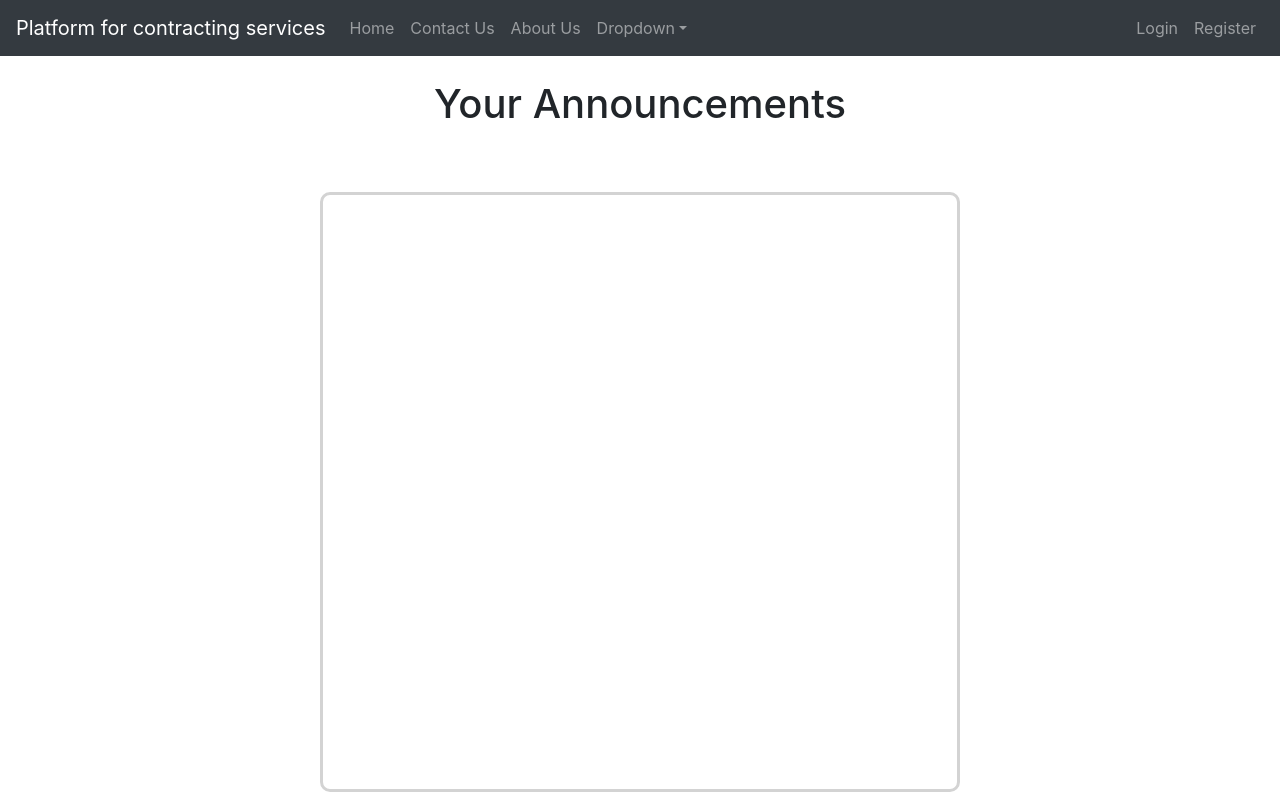
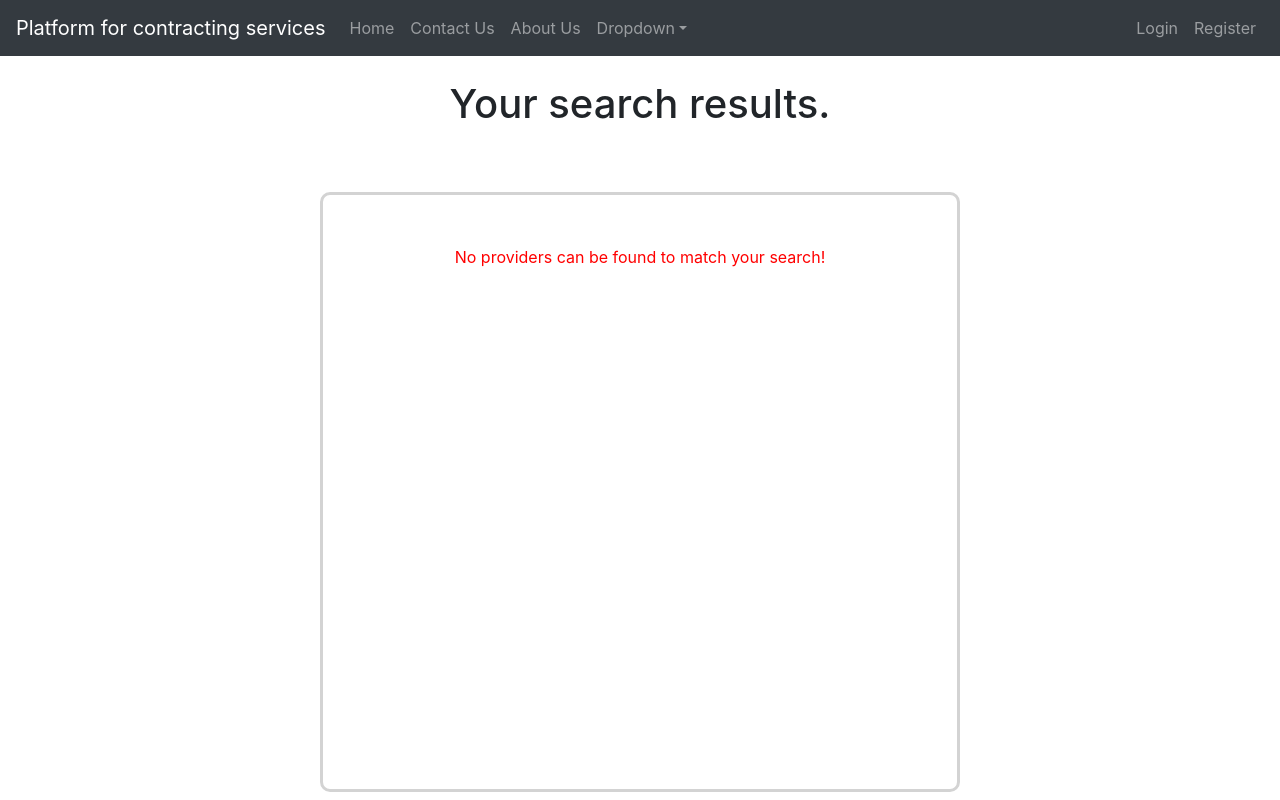
Before and after one commit to MichesMihnea/uid-project, a React (Create React App) app: page /search/1 in a window 1280 px wide. Built offline with nearby package versions, Linux system fonts and the light colour scheme.

Commit message:
Signed-off-by: MichesMihnea <mihnea_m2879@yahoo.com>

```diff
--- a/src/Home/Home.js
+++ b/src/Home/Home.js
@@ -2,13 +2,13 @@ import { PrimaryButton, TextField } from 'office-ui-fabric-react'
 import React from 'react'
 import { NavLink } from 'react-router-dom'
 import services from './services.jpg'
+import Sidebar from '../Sidebar/SidebarContainer'
 
 function Home() {
     return (
-        <><div className="login-wrapper">
-            <img src={services} style={{"marginTop": "50px", "height" : "500px", "width": "600px", "marginLeft": "-180px"}}/>
-            </div>
-        </>
+        <div style={{"marginTop": "5%"}}>
+        <Sidebar />
+        </div>
     )
 }
 
--- a/src/Login/Login.js
+++ b/src/Login/Login.js
@@ -54,6 +54,13 @@ class Login extends Component{
                         <p className="link">Don't have an account? Register!</p>
                     </NavLink>
                 </div>
+                <div className="link-wrapper">
+                    <NavLink to={"/passwordRecovery"}
+                        style={{ color: "blue", textDecoration: "none" }}
+                    >
+                        <p className="link">Forgot your password?</p>
+                    </NavLink>
+                </div>
             </div>
         if(this.state.success == 0){
             renderProfile =
@@ -73,6 +80,13 @@ class Login extends Component{
                         style={{ color: "blue", textDecoration: "none" }}
                     >
                         <p className="link">Don't have an account? Register!</p>
+                    </NavLink>
+                </div>
+                <div className="link-wrapper">
+                    <NavLink to={"/passwordRecovery"}
+                        style={{ color: "blue", textDecoration: "none" }}
+                    >
+                        <p className="link">Forgot your password?</p>
                     </NavLink>
                 </div>
                 <h2>Wrong credentials, try again</h2>
--- a/src/components/FirstPage.js
+++ b/src/components/FirstPage.js
@@ -1,12 +1,15 @@
 import React, {Component} from 'react'
+import services from './services.jpg'
 
 class FirstPage extends Component{
 
     render(){
         return(
-            <div>
-                <h1>First Page</h1>
+            <>
+            <div className="login-wrapper">
+                <img src={services} style={{"marginTop": "50px", "height" : "500px", "width": "600px", "marginLeft": "-180px"}}/>
             </div>
+        </>
         )
     }
 }
--- a/src/components/SearchPage.js
+++ b/src/components/SearchPage.js
@@ -7,19 +7,28 @@ function SearchPage() {
 
     const announcements = [
         {name: "John", type: "electrical"},
-        {name: "Marius", type: "plumbing"}
+        {name: "Marius", type: "plumbing"},
+        {name: "Dorel", type: "construction"},
+        {name: "Ghita", type: "gardening"}
     ]
 
     let { category } = useParams()
+    let noAnnouncements = true;
 
     return(
         <div>
-            <h1>Your Announcements</h1>
+            <h1>Your search results.</h1>
+            {
+                announcements.forEach(announcement => {
+                    if(announcement.type === category)
+                        noAnnouncements = false
+                })
+            }
             <div className="add-request">
                 {announcements.map((announcement) => (
                     announcement.type === category &&
                         <div className="announcement-wrapper">
-                            <h4 style={{"marginBottom": "20px"}}>{announcement.name} thinks to be a good fit for your {announcement.type} request.</h4>
+                            <h4 style={{"marginBottom": "20px"}}>{announcement.name} seems to be a good fit for your {announcement.type} needs.</h4>
                             <span>
                                 <Button variant="contained" color="secondary">
                                     See profile
@@ -27,7 +36,11 @@ function SearchPage() {
                             </span>
                         </div>
                 ))
-            }
+                }
+                {
+                    noAnnouncements === true &&
+                    <p style={{"marginTop": "50px", "color": "red"}}>No providers can be found to match your search!</p>
+                }
             </div>
         </div>
     )
```
Also changed, not shown: src/components/services.jpg (added), 1 other file (tests, documents, lock files or other folders).
